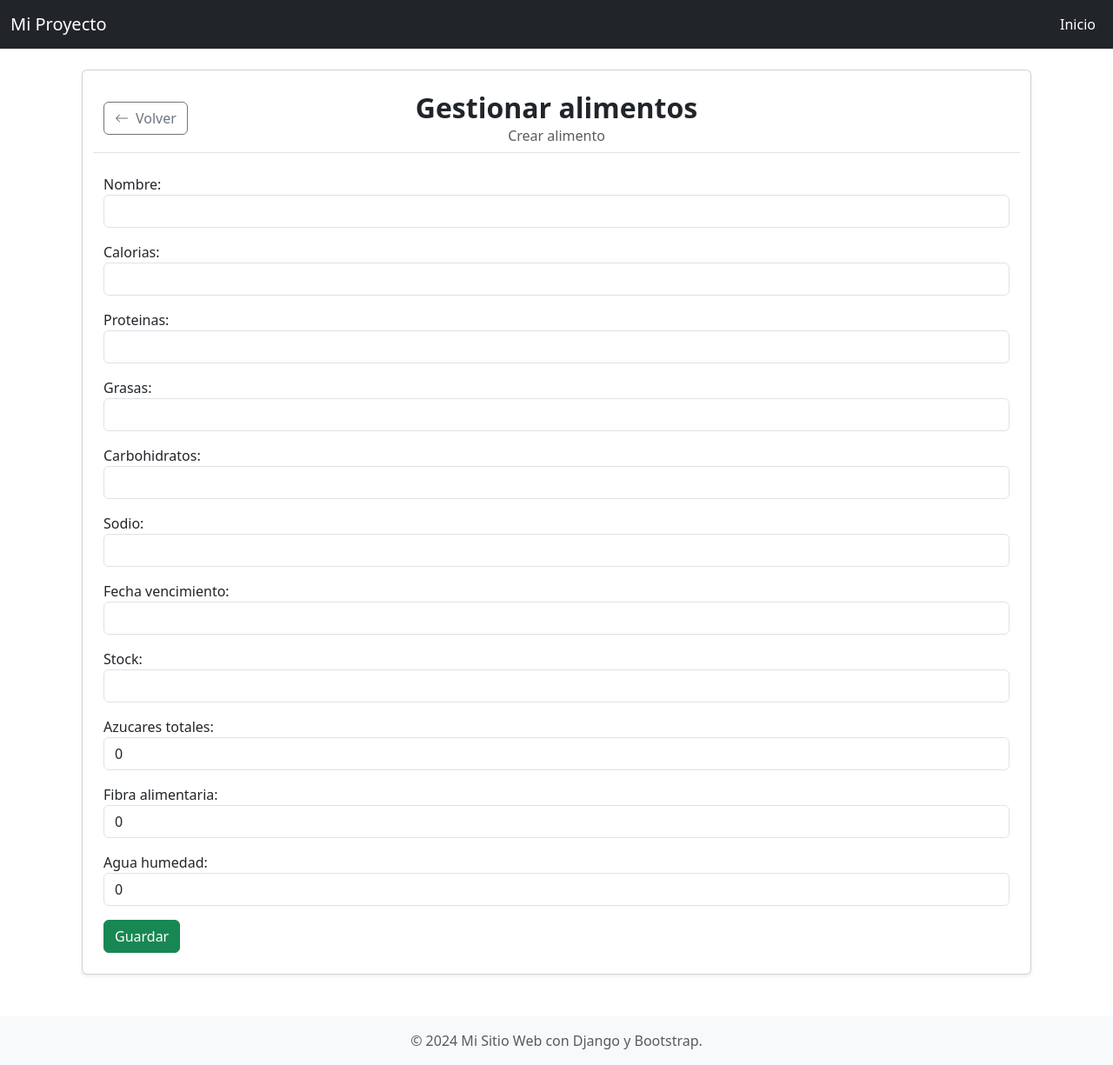
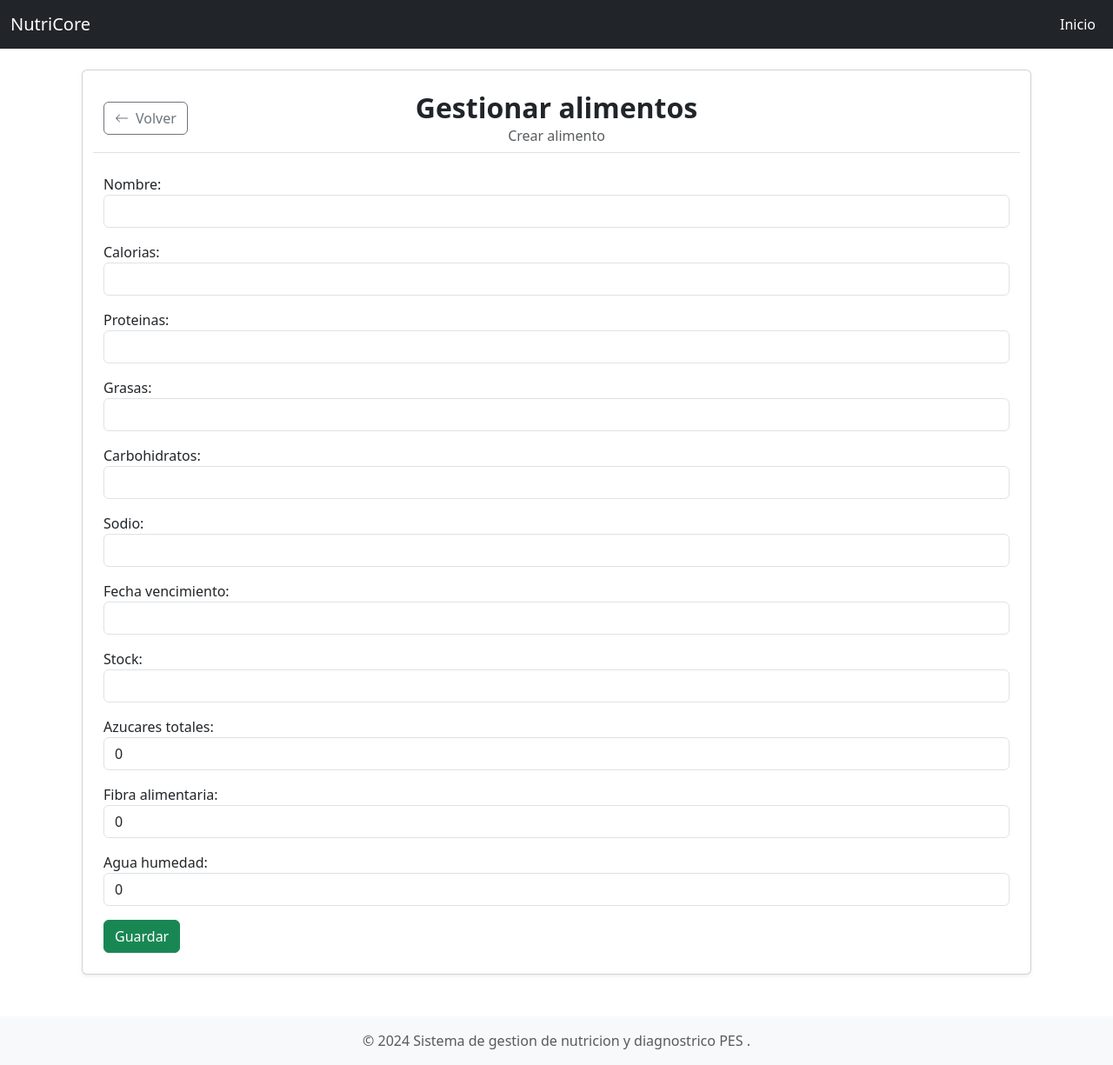
Before and after one commit to exebrites/sistema_nutricion, a Django app: page /create_alimento/ in a window 1280 px wide. Shown: the whole page at 87% size. Run offline with Django 5.2, Linux system fonts and the light colour scheme; parts of the project's set-up code (start-up, migrations or seed data) failed here and were passed over.

Commit message:
feat:nombre del proyecto

```diff
--- a/nutricion/templates/base.html
+++ b/nutricion/templates/base.html
@@ -4,7 +4,7 @@
 <head>
     <meta charset="UTF-8">
     <meta name="viewport" content="width=device-width, initial-scale=1.0">
-    <title>{% block title %}Mi Sitio Django{% endblock %}</title>
+    <title>{% block title %}NutriCore{% endblock %}</title>
 
     <link href="https://cdn.jsdelivr.net/npm/bootstrap@5.3.8/dist/css/bootstrap.min.css" rel="stylesheet"
         integrity="sha384-sRIl4kxILFvY47J16cr9ZwB07vP4J8+LH7qKQnuqkuIAvNWLzeN8tE5YBujZqJLB" crossorigin="anonymous">
@@ -15,7 +15,7 @@
 
     <nav class="navbar navbar-expand-lg navbar-dark bg-dark mb-4">
         <div class="container-fluid">
-            <a class="navbar-brand" href="{% url 'index' %}">Mi Proyecto</a>
+            <a class="navbar-brand" href="{% url 'index' %}">NutriCore</a>
             <button class="navbar-toggler" type="button" data-bs-toggle="collapse" data-bs-target="#navbarNav"
                 aria-controls="navbarNav" aria-expanded="false" aria-label="Toggle navigation">
                 <span class="navbar-toggler-icon"></span>
@@ -65,7 +65,7 @@
 
     <footer class="footer mt-auto py-3 bg-light text-center">
         <div class="container">
-            <span class="text-muted">© 2024 Mi Sitio Web con Django y Bootstrap.</span>
+            <span class="text-muted">© 2024 Sistema de gestion de nutricion y diagnostrico PES .</span>
         </div>
     </footer>
 
```
